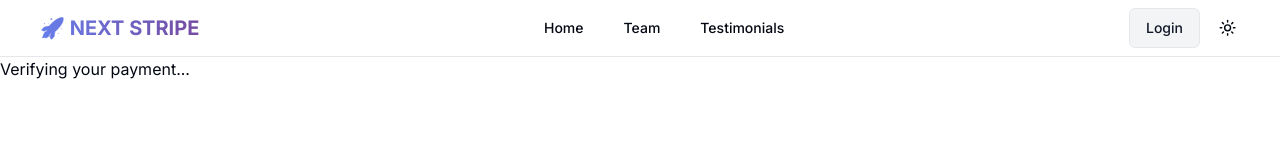
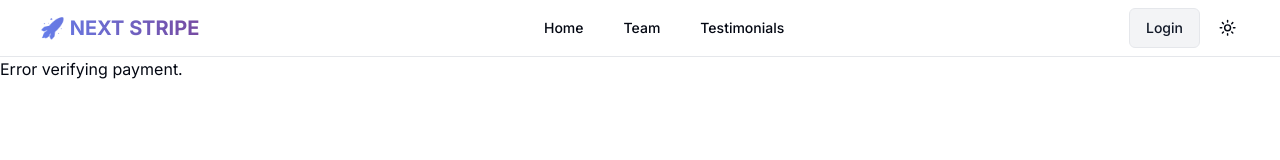
Before and after one commit to loverphp487/Stripe-Subscriptions-Next.js, a Next.js app: page /payment in a window 1280 px wide. Shown: the top 160 px of the page. Built offline with nearby package versions, Linux system fonts and the light colour scheme; no server answers.

Commit message:
update verification payment page

```diff
--- a/src/app/payment/page.tsx
+++ b/src/app/payment/page.tsx
@@ -9,7 +9,11 @@ export default function SuccessPage() {
 	const [result, setResult] = useState<string | null>(null);
 
 	useEffect(() => {
-		if (!sessionId) return;
+		if (!sessionId) {
+			setLoading(false);
+			setResult('Error verifying payment.');
+			return;
+		}
 
 		const checkStatus = async () => {
 			try {
```
